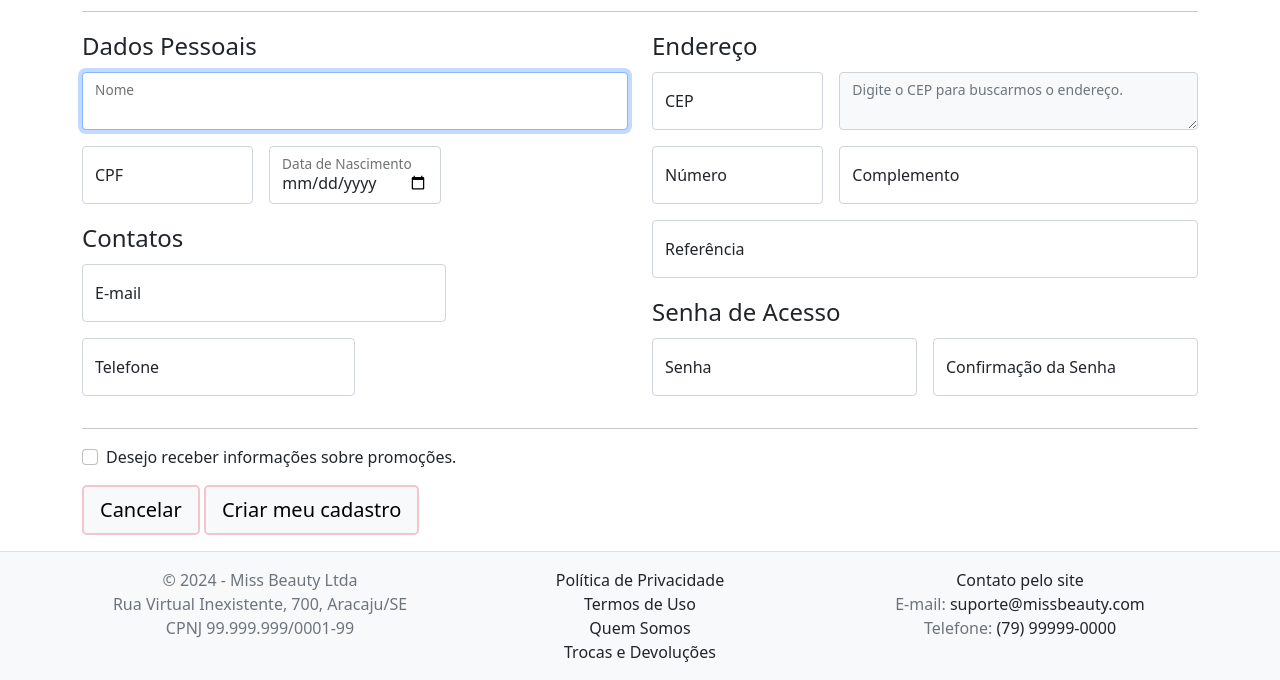
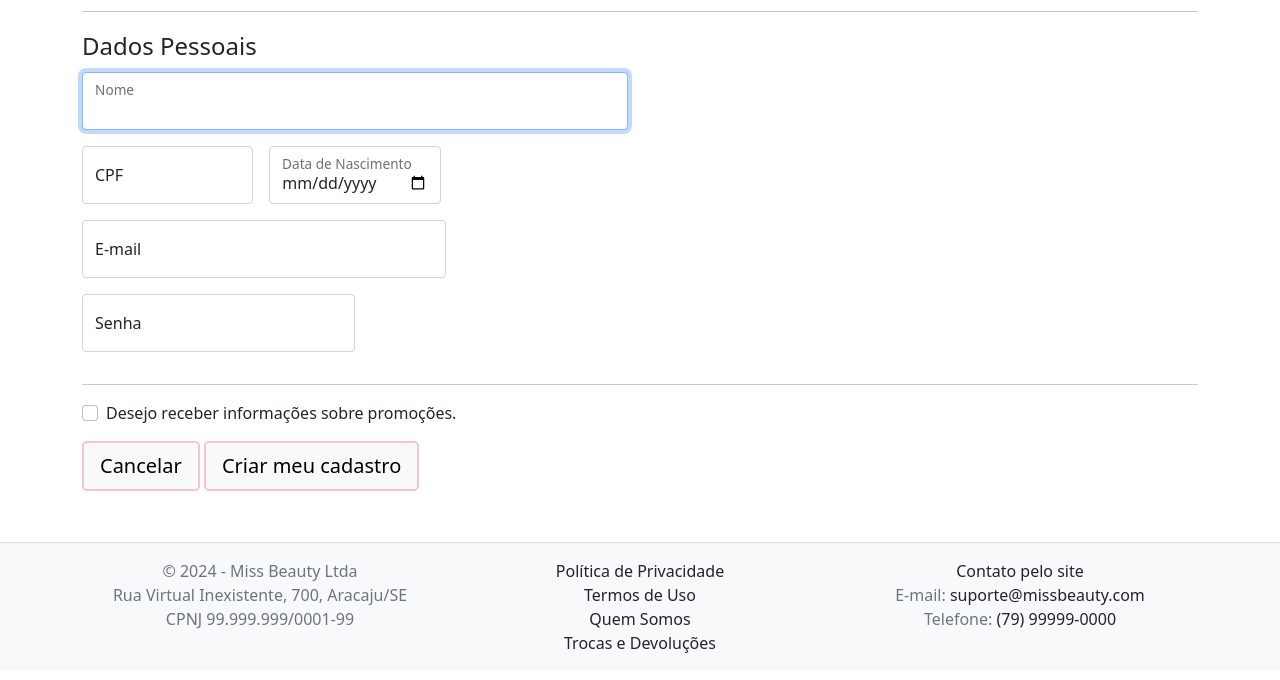
Before and after one commit to KarolSouzaS/Miss-Beauty-Update, a website: page Miss-Beauty-Update/cadastro.html in a window 1280 px wide. Shown: the part 129-809 px from the top of the page. Drawn offline with nearby package versions, Linux system fonts and the light colour scheme; a script that the page names is missing.

Commit message:
Update cadastro.html

```diff
--- a/Miss-Beauty-Update/cadastro.html
+++ b/Miss-Beauty-Update/cadastro.html
@@ -98,52 +98,13 @@
                                 </div>
                             </fieldset>
                             <fieldset>
-                                <legend>Contatos</legend>
                                 <div class="form-floating mb-3 col-md-8">
                                     <input class="form-control" type="email" id="txtEmail" placeholder=" " />
                                     <label for="txtEmail">E-mail</label>
                                 </div>
                                 <div class="form-floating mb-3 col-md-6">
-                                    <input class="form-control" placeholder=" " type="text" id="txtTelefone" />
-                                    <label for="txtTelefone">Telefone</label>
-                                </div>
-                            </fieldset>
-                        </div>
-                        <div class="col-sm-12 col-md-6">
-                            <fieldset class="row gx-3">
-                                <legend>Endereço</legend>
-                                <div class="form-floating mb-3 col-md-6 col-lg-4">
-                                    <input class="form-control" type="text" id="txtCEP" placeholder=" " />
-                                    <label for="txtCEP">CEP</label>
-                                </div>
-                                <div class="mb-3 col-md-6 col-lg-8 align-self-end">
-                                    <textarea class="form-control text-muted bg-light"
-                                        style="height: 58px; font-size: 14px;"
-                                        disabled>Digite o CEP para buscarmos o endereço.</textarea>
-                                </div>
-                                <div class="clearfix"></div>
-                                <div class="form-floating mb-3 col-md-4">
-                                    <input class="form-control" type="text" id="txtNumero" placeholder=" " />
-                                    <label for="txtNumero">Número</label>
-                                </div>
-                                <div class="form-floating mb-3 col-md-8">
-                                    <input class="form-control" type="text" id="txtComplemento" placeholder=" " />
-                                    <label for="txtComplemento">Complemento</label>
-                                </div>
-                                <div class="form-floating mb-3">
-                                    <input class="form-control" type="text" id="txtReferencia" placeholder=" " />
-                                    <label for="txtReferencia">Referência</label>
-                                </div>
-                            </fieldset>
-                            <fieldset class="row gx-3">
-                                <legend>Senha de Acesso</legend>
-                                <div class="form-floating mb-3 col-lg-6">
                                     <input class="form-control" type="password" id="txtSenha" placeholder=" " />
                                     <label for="txtSenha">Senha</label>
-                                </div>
-                                <div class="form-floating mb-3 col-lg-6">
-                                    <input class="form-control" id="txtConfirmacaoSenha" placeholder=" " />
-                                    <label class="form-label" for="txtConfirmacaoSenha">Confirmação da Senha</label>
                                 </div>
                             </fieldset>
                         </div>
```
